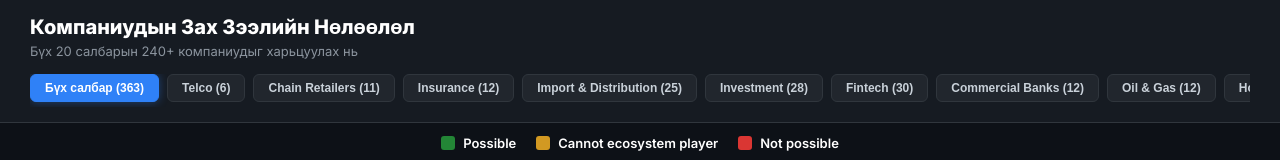
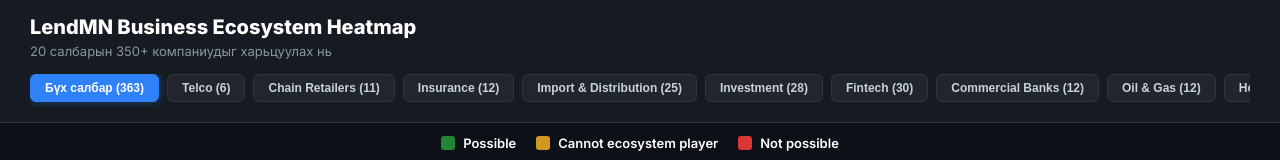
Before and after one commit to amaraach-code/Heatmap, a plain HTML site: page index.html in a window 1280 px wide. Shown: the top 160 px of the page. Drawn offline with nearby package versions, Linux system fonts and the light colour scheme.

Commit message:
Update index.html

```diff
--- a/index.html
+++ b/index.html
@@ -3,7 +3,7 @@
 <head>
     <meta charset="UTF-8">
     <meta name="viewport" content="width=device-width, initial-scale=1.0">
-    <title>Бүрэн Дата: Компаниудын Зах Зээлийн Нөлөөлөл</title>
+    <title>LendMN Business Ecosystem Heatmap</title>
     <script src="https://cdnjs.cloudflare.com/ajax/libs/echarts/5.5.0/echarts.min.js"></script>
     <style>
         @import url('https://fonts.googleapis.com/css2?family=Inter:wght@400;600;800&display=swap');
@@ -106,8 +106,8 @@
     <div class="header">
         <div class="title-box">
             <div>
-                <h1>Компаниудын Зах Зээлийн Нөлөөлөл</h1>
-                <p>Бүх 20 салбарын 240+ компаниудыг харьцуулах нь</p>
+                <h1>LendMN Business Ecosystem Heatmap</h1>
+                <p>20 салбарын 350+ компаниудыг харьцуулах нь</p>
             </div>
         </div>
         <div class="tabs" id="tabs-container"></div>
```
